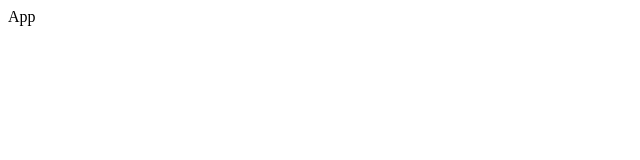
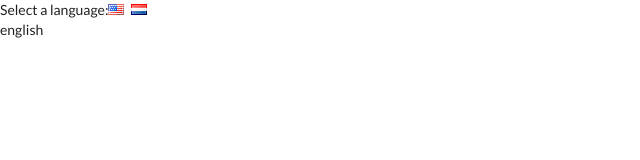
Before and after one commit to Haz-git/React_context_translate_form, a React app: page / in a window 1280 px wide. Shown: the whole page, without its empty margins (0-640 px from the left). Built offline with nearby package versions, Linux system fonts and the light colour scheme.

Commit message:
Setting up language change

```diff
--- a/public/index.html
+++ b/public/index.html
@@ -15,6 +15,7 @@
       user's mobile device or desktop. See https://developers.google.com/web/fundamentals/web-app-manifest/
     -->
     <link rel="manifest" href="%PUBLIC_URL%/manifest.json" />
+    <link rel="stylesheet" href="https://cdnjs.cloudflare.com/ajax/libs/semantic-ui/2.4.1/semantic.min.css" integrity="sha512-8bHTC73gkZ7rZ7vpqUQThUDhqcNFyYi2xgDgPDHc+GXVGHXq+xPjynxIopALmOPqzo9JZj0k6OqqewdGO3EsrQ==" crossorigin="anonymous" />
     <!--
       Notice the use of %PUBLIC_URL% in the tags above.
       It will be replaced with the URL of the `public` folder during the build.
--- a/src/components/App.js
+++ b/src/components/App.js
@@ -1,9 +1,29 @@
 import React from 'react';
 
-const App = () => {
-    return (
-        <div>App</div>
-    )
+class App extends React.Component {
+
+    state = {
+        language: 'english'
+    }
+
+    onLanguageChange = language => {
+        this.setState({
+            language
+        });
+    }
+
+    render() {
+        return (
+            <div className='ui containerf'>
+                <div>
+                    Select a language:
+                    <i className='flag us' onClick={() => this.onLanguageChange('english')}/>
+                    <i className='flag nl' onClick={() => this.onLanguageChange('dutch')}/>
+                </div>
+                {this.state.language}
+            </div>
+        )
+    }
 }
 
 
```
